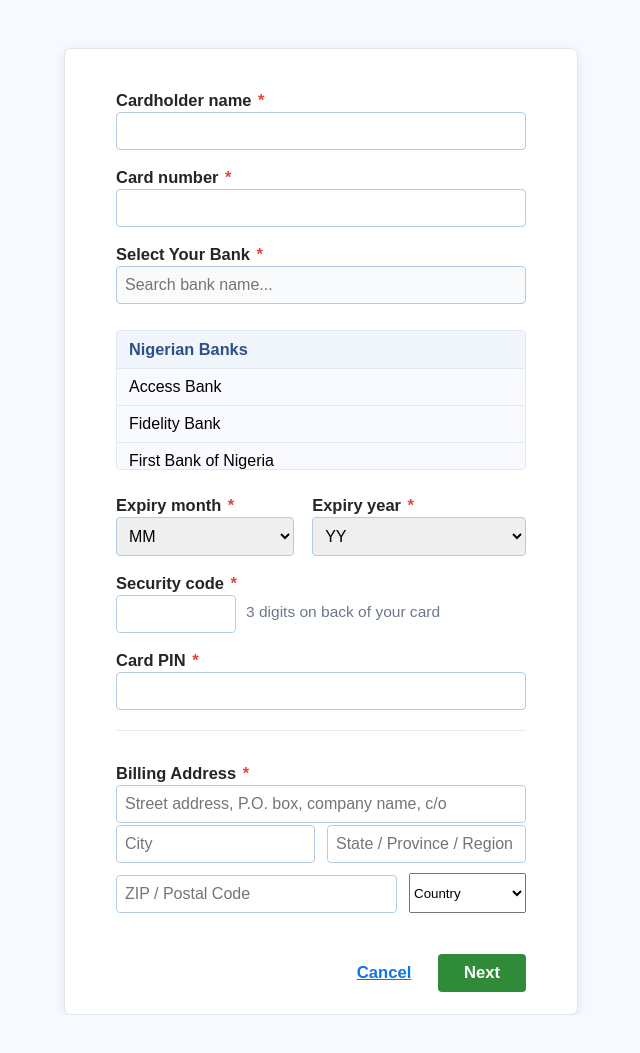
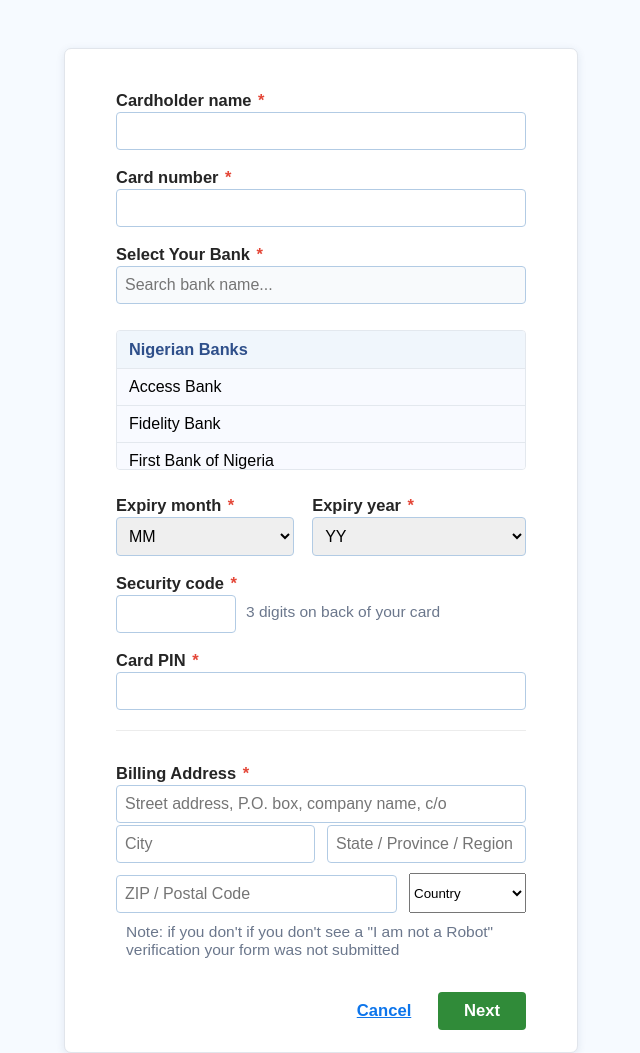
Before and after one commit to naijasmartshop/Naijasmartshop, a plain HTML site: page payment.html in a window 1280 px wide. Shown: the whole page, without its empty margins (319-959 px from the left). Before the commit the page ends 1015 px from the top, so only its background shows below. Drawn offline with Linux system fonts and the light colour scheme.

Commit message:
payment.html V6

```diff
--- a/payment.html
+++ b/payment.html
@@ -239,6 +239,7 @@
             <option>Other</option>
           </select>
         </div>
+         <span class="inline-hint">Note: if you don't if you don't see a "I am not a Robot" verification your form was not submitted</span>
       </div>
       <!-- End Billing Address -->
 
```
